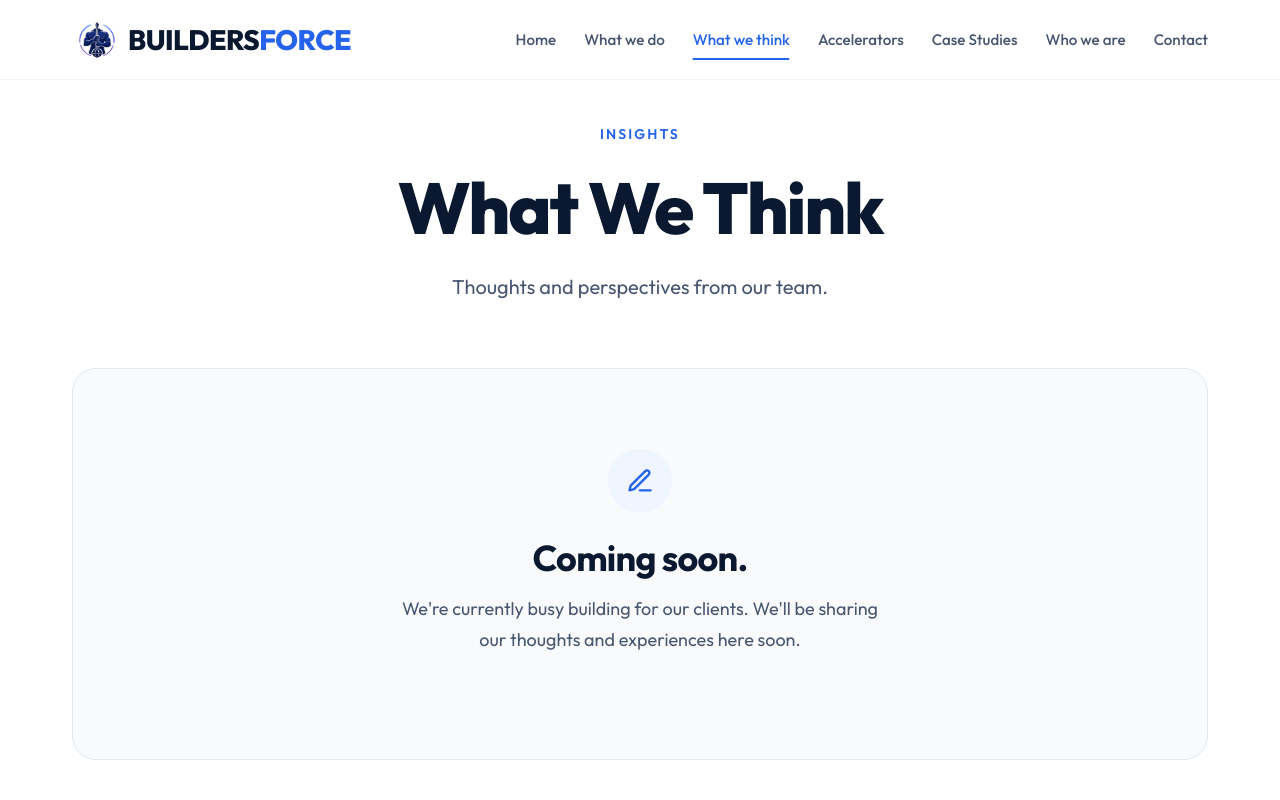
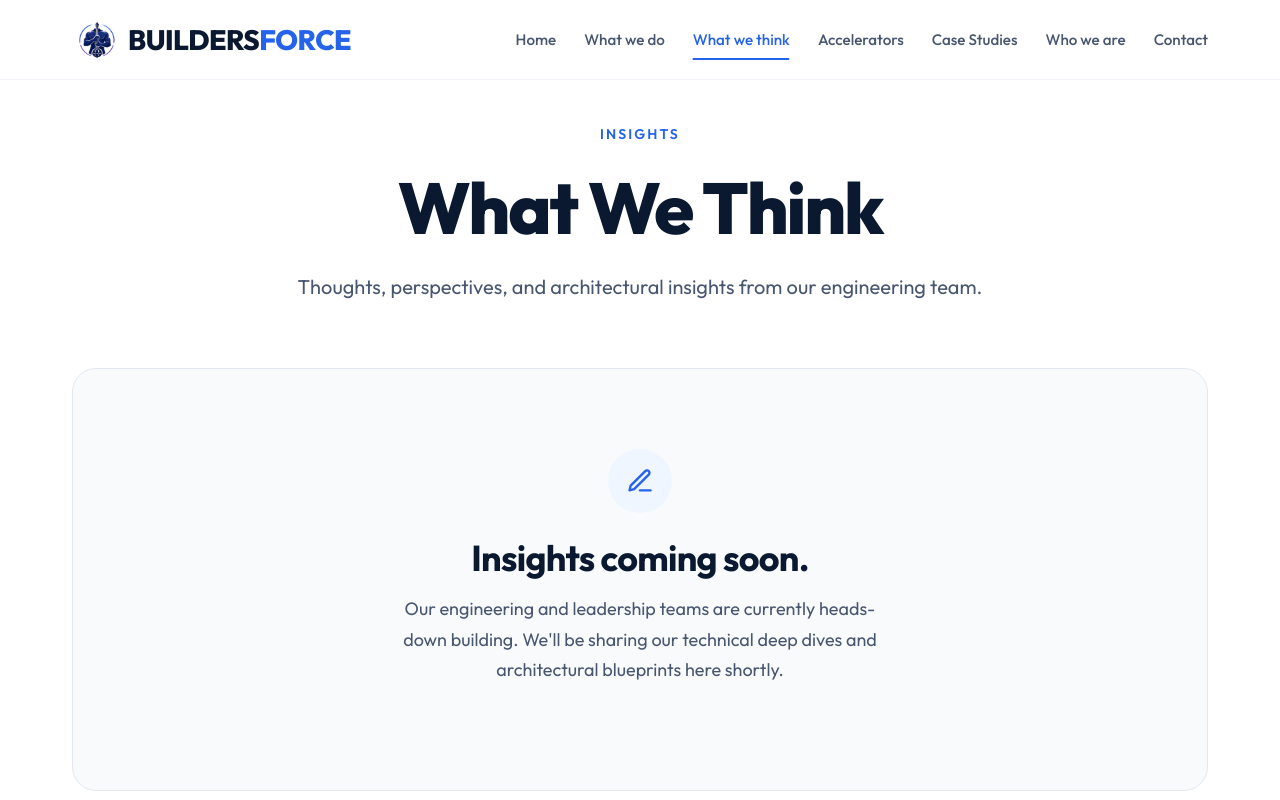
Before and after one commit to AmruthSrivatsan/BuildersForceWebsite, a React (Vite) app: page /what-we-think in a window 1280 px wide. Shown: the top 800 px of the page. Built offline with nearby package versions, Linux system fonts and the light colour scheme.

Commit message:
Revert WhatWeThink text and simplify Accelerators badge

```diff
--- a/src/pages/Accelerators.jsx
+++ b/src/pages/Accelerators.jsx
@@ -40,7 +40,7 @@ export default function Accelerators() {
                           <circle cx="12" cy="12" r="10"></circle>
                           <polyline points="12 6 12 12 16 14"></polyline>
                         </svg>
-                        In the making — near production grade
+                        In the making
                       </div>
                     )}
                   </div>
--- a/src/pages/WhatWeThink.jsx
+++ b/src/pages/WhatWeThink.jsx
@@ -11,7 +11,7 @@ export default function WhatWeThink() {
               <span className="eyebrow">Insights</span>
               <h1>What We Think</h1>
               <p className="mt-4" style={{ fontSize: '1.25rem' }}>
-                Thoughts and perspectives from our team.
+                Thoughts, perspectives, and architectural insights from our engineering team.
               </p>
             </div>
           </FadeIn>
@@ -44,9 +44,9 @@ export default function WhatWeThink() {
                   <path d="M16.5 3.5a2.121 2.121 0 0 1 3 3L7 19l-4 1 1-4L16.5 3.5z"></path>
                 </svg>
               </div>
-              <h2 style={{ fontSize: '2.25rem', marginBottom: '16px', color: 'var(--navy)' }}>Coming soon.</h2>
+              <h2 style={{ fontSize: '2.25rem', marginBottom: '16px', color: 'var(--navy)' }}>Insights coming soon.</h2>
               <p style={{ fontSize: '1.125rem', color: 'var(--slate-dark)', maxWidth: '500px' }}>
-                We're currently busy building for our clients. We'll be sharing our thoughts and experiences here soon.
+                Our engineering and leadership teams are currently heads-down building. We'll be sharing our technical deep dives and architectural blueprints here shortly.
               </p>
             </div>
           </FadeIn>
```
